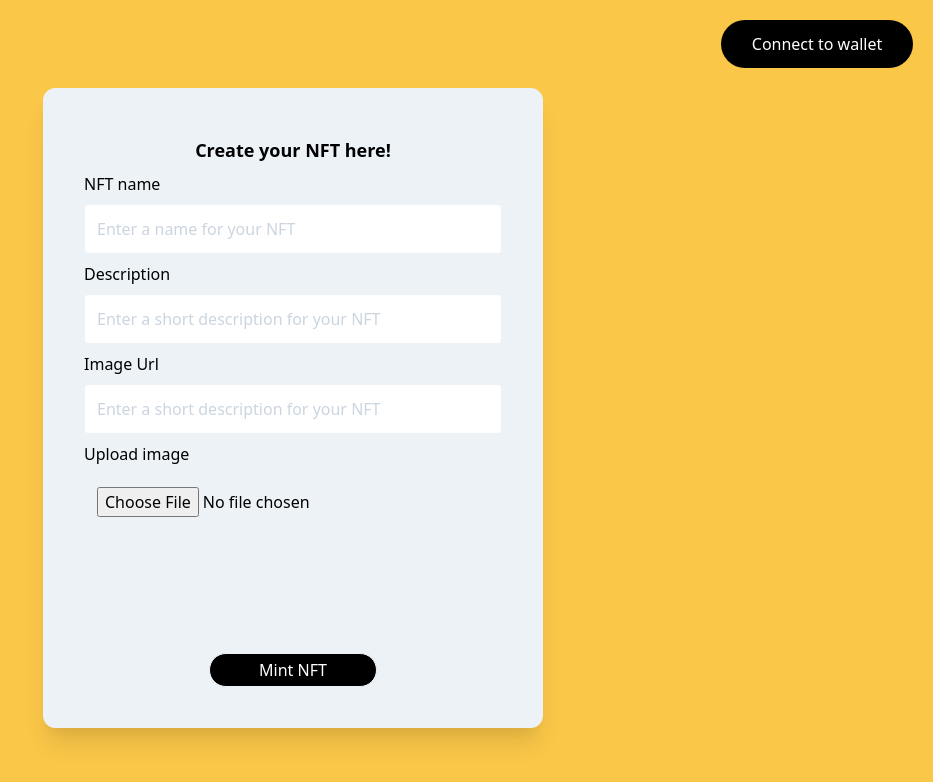
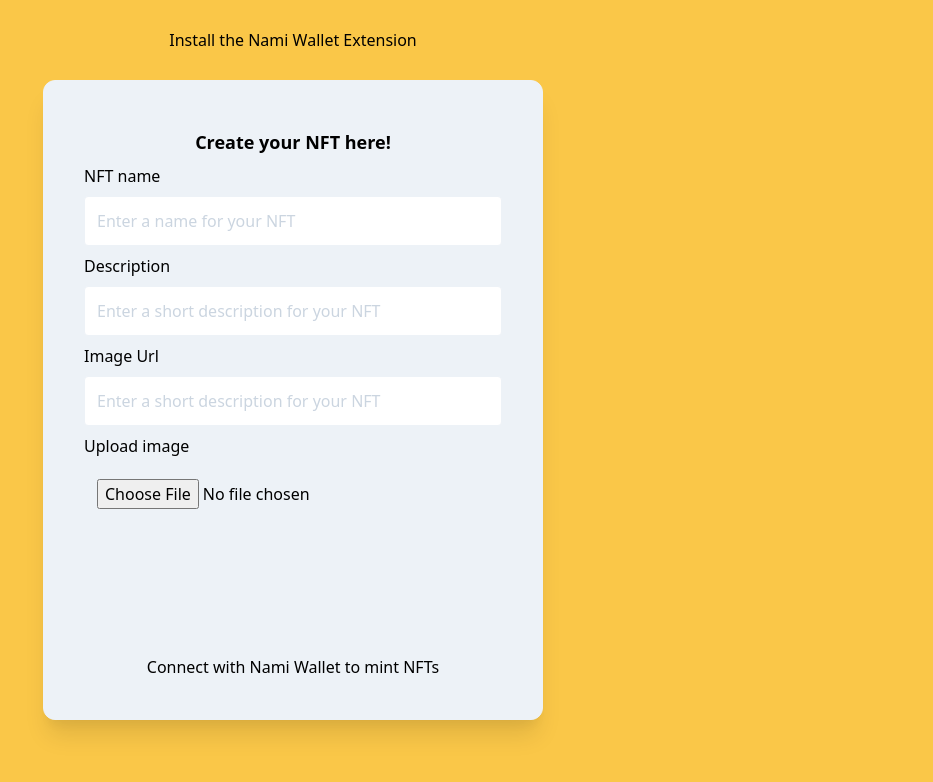
Before and after one commit to WottleNFT/wottlenft, a Next.js app in the folder frontend/: page /mint-nft in a window 1280 px wide. Shown: the top 782 px of the page, without its empty margins (347-1280 px from the left). Built offline with nearby package versions, Linux system fonts and the light colour scheme.

Commit message:
refactor wallet usage

```diff
--- a/frontend/src/Components/ConnectWalletButton.tsx
+++ b/frontend/src/Components/ConnectWalletButton.tsx
@@ -1,32 +1,40 @@
-import { storeWalletInfo } from "../lib/namiWallet";
+import React from "react";
+
+import { IonLabel } from "@ionic/react";
+
+import { initializeWallet, Status } from "../features/wallet/walletSlice";
+import { useAppDispatch } from "../hooks";
+import useWallet from "../hooks/useWallet";
+import WalletInfoPill from "./WalletInfoPill";
 
 const ConnectWalletButton: React.FC = () => {
-  const handleConnectWallet = () => {
-    const { cardano } = window;
-    // Check if there is a cardano provider
-    if (!cardano) {
-      // alert(
-      //   "Cardano provider not detected! Get the Nami Wallet extension first."
-      // );
-      return;
-    }
+  const wallet = useWallet();
+  const dispatch = useAppDispatch();
 
-    cardano
-      .enable()
-      .then(() => {
-        storeWalletInfo();
-      })
-      .then(() => {
-        // Convenient way to just update the page with the wallet info for now
-        window.location.reload();
-      })
-      .catch((_: Error) => {});
-  };
+  if (wallet.status === Status.Loading)
+    return (
+      <div className="flex h-20 place-items-center">
+        <IonLabel>Loading...</IonLabel>
+      </div>
+    );
+
+  if (wallet.status === Status.NoExtension)
+    return (
+      <div className="flex h-20 place-items-center">
+        <IonLabel>Install the Nami Wallet Extension</IonLabel>
+      </div>
+    );
+
+  if (wallet.status === Status.Enabled) {
+    return <WalletInfoPill {...wallet.state} />;
+  }
 
   return (
     <button
       className="self-end w-48 h-12 m-5 text-white bg-black rounded-full"
-      onClick={handleConnectWallet}
+      onClick={() =>
+        wallet.cardano.enable().then(() => dispatch(initializeWallet()))
+      }
     >
       Connect to wallet
     </button>
--- a/frontend/src/app/store.ts
+++ b/frontend/src/app/store.ts
@@ -1,5 +1,6 @@
 import { configureStore } from "@reduxjs/toolkit";
 
+// eslint-disable-next-line import/no-named-as-default
 import namiWalletReducer from "../features/wallet/walletSlice";
 
 export const store = configureStore({
--- a/frontend/src/features/wallet/walletSlice.ts
+++ b/frontend/src/features/wallet/walletSlice.ts
@@ -1,39 +1,138 @@
-import { createSlice, PayloadAction } from '@reduxjs/toolkit';
+import { createAsyncThunk, createSlice, PayloadAction } from "@reduxjs/toolkit";
 
-export interface WalletState {
-  connected: boolean;
-  balance: number | undefined;
-  address: string | undefined;
+import { HexCborString, Network } from "../../wallet";
+
+export enum Status {
+  NoExtension,
+  Loading,
+  NotEnabled,
+  Enabled,
 }
 
-export interface WalletInfo {
-  balance: number;
-  address: string;
-}
-
-const initialState: WalletState = {
-  connected: false,
-  balance: undefined,
-  address: undefined,
+export type NoExtension = {
+  status: Status.NoExtension;
 };
 
-export const walletSlice = createSlice({
-  name: 'namiWallet',
-  initialState,
-  reducers: {
-    setWalletInfo: (state, action: PayloadAction<WalletInfo>) => {
-      state.connected = true;
-      state.balance = action.payload.balance;
-      state.address = action.payload.address;
+export type Loading = {
+  status: Status.Loading;
+};
+
+export type NotEnabled = {
+  status: Status.NotEnabled;
+};
+
+export type Enabled = {
+  status: Status.Enabled;
+  state: WalletState;
+};
+
+export type WalletState = {
+  address: String;
+  balance: number;
+  network: Network;
+  backendApi: String;
+};
+
+type WalletStatus = NoExtension | Loading | NotEnabled | Enabled;
+
+const getBackendApi = (network: Network) => {
+  return network === 1
+    ? (process.env.mainnetApi as string)
+    : (process.env.testnetApi as string);
+};
+
+const initialState: WalletStatus = {
+  status: Status.Loading,
+};
+
+export const initializeWallet = createAsyncThunk(
+  "wallet/init",
+  async (): Promise<WalletStatus> => {
+    const { cardano } = window;
+    if (!cardano)
+      return {
+        status: Status.NoExtension,
+      };
+
+    if (!(await cardano.isEnabled())) {
+      return {
+        status: Status.NotEnabled,
+      };
+    }
+    const network = await cardano.getNetworkId();
+    const backendApi = getBackendApi(network);
+
+    const address = await cardano.getChangeAddress();
+    const res = await fetch(`${backendApi}/address/${address}/balance`);
+    const balance = (await res.json()).total_value;
+
+    return {
+      status: Status.Enabled,
+      state: {
+        address,
+        balance,
+        network,
+        backendApi,
+      },
+    };
+  }
+);
+
+const reducers = {
+  setLoading: (state: WalletStatus) => {
+    state.status = Status.Loading;
+  },
+  setNoExtension: (state: WalletStatus) => {
+    state.status = Status.NoExtension;
+  },
+  setNotEnabled: (state: WalletStatus) => {
+    state.status = Status.NotEnabled;
+  },
+  setEnabled: (state: WalletStatus, action: PayloadAction<Enabled>) => {
+    state.status = Status.Enabled;
+    (state as Enabled).state = action.payload.state;
+  },
+
+  addressChange: (
+    state: WalletStatus,
+    action: PayloadAction<HexCborString>
+  ) => {
+    if (state.status === Status.Enabled) state.state.address = action.payload;
+  },
+
+  networkChange: (state: WalletStatus, action: PayloadAction<Network>) => {
+    if (state.status === Status.Enabled) {
+      state.state.network = action.payload;
+      state.state.backendApi = getBackendApi(action.payload);
+    }
+  },
+
+  balanceChange: (state: WalletStatus, action: PayloadAction<number>) => {
+    if (state.status === Status.Enabled) state.state.balance = action.payload;
+  },
+};
+
+export const walletSlice = createSlice<WalletStatus, typeof reducers, "Wallet">(
+  {
+    name: "Wallet",
+    initialState,
+    reducers,
+    extraReducers: (builder) => {
+      builder.addCase(initializeWallet.fulfilled, (_, action) => {
+        return action.payload;
+      });
     },
-    disconnectWallet: (state) => {
-      state.connected = false;
-      state.balance = undefined;
-      state.address = undefined;
-    },
-  },
-});
+  }
+);
 
-export const { setWalletInfo, disconnectWallet } = walletSlice.actions;
+export const {
+  addressChange,
+  balanceChange,
+  networkChange,
+  setLoading,
+  setEnabled,
+  setNoExtension,
+  setNotEnabled,
+} = walletSlice.actions;
 
 export default walletSlice.reducer;
--- /dev/null
+++ b/frontend/src/hooks/index.ts
@@ -0,0 +1,6 @@
+import { TypedUseSelectorHook, useDispatch, useSelector } from "react-redux";
+
+import { AppDispatch, RootState } from "../app/store";
+
+export const useAppDispatch = () => useDispatch<AppDispatch>();
+export const useAppSelector: TypedUseSelectorHook<RootState> = useSelector;
--- /dev/null
+++ b/frontend/src/hooks/useWallet.ts
@@ -0,0 +1,45 @@
+import { useEffect } from "react";
+
+import { useAppDispatch, useAppSelector } from ".";
+import {
+  Enabled,
+  initializeWallet,
+  Loading,
+  NoExtension,
+  NotEnabled,
+  Status,
+} from "../features/wallet/walletSlice";
+import { NamiWallet } from "../wallet";
+
+type HasExtension = {
+  cardano: NamiWallet;
+};
+
+type Present = (HasExtension & Enabled) | (HasExtension & NotEnabled);
+type NotPresent = NoExtension | Loading;
+
+const useWallet = (): Present | NotPresent => {
+  const wallet = useAppSelector((state) => state.wallet);
+  const dispatch = useAppDispatch();
+
+  useEffect(() => {
+    dispatch(initializeWallet());
+  }, [dispatch]);
+
+  if (wallet.status === Status.Loading)
+    return {
+      status: Status.Loading,
+    };
+
+  if (wallet.status === Status.NoExtension)
+    return {
+      status: Status.NoExtension,
+    };
+
+  return {
+    cardano: window.cardano as NamiWallet,
+    ...wallet,
+  };
+};
+
+export default useWallet;
--- a/frontend/src/lib/namiWallet.ts
+++ /dev/null
@@ -1,79 +0,0 @@
-/**
- * Helper functions to get interact with Nami wallet
- * Only use in browser context
- */
-
-import cbor from "cbor";
-
-import { NamiWallet } from "../wallet";
-
-export type WalletInfo = {
-  network: number;
-  walletConnected: boolean;
-  balance: number;
-  address: string;
-};
-
-export const checkIfWalletConnected = async (): Promise<boolean> => {
-  const { cardano } = window;
-  return cardano !== undefined && (await cardano.isEnabled());
-};
-
-export const storeWalletInfo = async (): Promise<void> => {
-  const { cardano } = window;
-  const successfulConnection = await checkNamiWallet(cardano);
-  if (!successfulConnection) {
-    return;
-  }
-  const wallet = cardano as NamiWallet;
-  const balance = await wallet.getBalance();
-  const address = (await wallet.getUsedAddresses())[0];
-
-  // Stores wallet info in sessionstorage
-  sessionStorage.setItem("isConnected", "1");
-  sessionStorage.setItem("balance", cbor.decode(balance));
-  sessionStorage.setItem("address", address);
-
-  // console.log("Wallet info updated");
-};
-
-export const retrieveWalletInfo = async (): Promise<WalletInfo | undefined> => {
-  const { cardano } = window;
-  const successfulConnection = await checkNamiWallet(cardano);
-  if (!successfulConnection) return undefined;
-
-  const wallet = cardano as NamiWallet;
-  const network = await wallet.getNetworkId();
-  const balance = cbor.decode(await wallet.getBalance());
-  const address = (await wallet.getUsedAddresses())[0];
-
-  return {
-    network,
-    walletConnected: true,
-    balance,
-    address,
-  };
-};
-
-// Gets backend API depending on whether network is testnet or mainnet
-export const getBackendWalletAPI = (walletInfo: WalletInfo) => {
-  if (walletInfo.network) {
-    return process.env.mainnetApi;
-  }
-  return process.env.testnetApi;
-};
-
-const checkNamiWallet = async (
-  cardano: NamiWallet | undefined
-): Promise<boolean> => {
-  if (!cardano) {
-    // console.error("No cardano provider found");
-    return false;
-  }
-  const enabled = await cardano.isEnabled();
-  if (!enabled) {
-    // console.error("Wallet not connected");
-    return false;
-  }
-  return true;
-};
--- a/frontend/src/pages/mint-nft/index.tsx
+++ b/frontend/src/pages/mint-nft/index.tsx
@@ -1,16 +1,12 @@
-import React, { useEffect, useState } from "react";
+import React from "react";
 
 import { NFTStorage } from "nft.storage";
 import { useForm } from "react-hook-form";
 
 import ConnectWalletButton from "../../Components/ConnectWalletButton";
-import WalletInfoPill from "../../Components/WalletInfoPill";
-import {
-  getBackendWalletAPI,
-  retrieveWalletInfo,
-  WalletInfo,
-} from "../../lib/namiWallet";
-import { HexCborString, NamiWallet } from "../../wallet";
+import { Status } from "../../features/wallet/walletSlice";
+import useWallet from "../../hooks/useWallet";
+import { HexCborString } from "../../wallet";
 
 type Inputs = {
   nftName: string;
@@ -33,45 +29,19 @@ type TransactionResponse = {
 const MintNftPage = () => {
   const { register, handleSubmit, watch } = useForm<Inputs>();
   const watchImage = watch("image");
-  const [walletStatusReady, setWalletStatusReady] = useState(false);
-  const [walletInfo, setWalletInfo] = useState<WalletInfo | void>();
-
-  useEffect(() => {
-    const getWalletInfo = async () => {
-      const info = await retrieveWalletInfo();
-      setWalletInfo(info);
-      setWalletStatusReady(true);
-    };
-    getWalletInfo();
-  }, []);
+  const wallet = useWallet();
 
   return (
     <div className="flex flex-col items-center w-screen h-screen bg-primary-default">
-      {(() => {
-        if (!walletStatusReady) {
-          return "Loading...";
-        }
-        return walletInfo ? (
-          <WalletInfoPill
-            network={walletInfo.network}
-            balance={walletInfo.balance}
-            address={walletInfo.address}
-          />
-        ) : (
       <ConnectWalletButton />
-        );
-      })()}
       <div className="p-10 bg-gray-200 border shadow-xl h-4/5 w-500 rounded-xl">
         <form
           className="flex flex-col items-center h-full"
           onSubmit={handleSubmit(async (data) => {
-            // Store latest wallet info first to reduce API calls to nami wallet
-            const tempWalletInfo = await retrieveWalletInfo();
-            if (!walletInfo) {
-              // alert("Error connecting to wallet");
-              return;
-            }
-            const cardano = window.cardano as NamiWallet;
+            if (wallet.status !== Status.Enabled) return;
+
+            const { cardano, state } = wallet;
+            const { backendApi } = state;
             if (data.imageUrl) {
               const nftMetadata: Metadata = {
                 address: await cardano.getChangeAddress(),
@@ -82,33 +52,25 @@ const MintNftPage = () => {
               // console.log("Send metadata to backend...");
               // console.log(JSON.stringify(nftMetadata));
 
-              const response = await fetch(
-                `${getBackendWalletAPI(
-                  tempWalletInfo as WalletInfo
-                )}/nft/create`,
-                {
+              const response = await fetch(`${backendApi}/nft/create`, {
                 method: "POST",
                 body: JSON.stringify(nftMetadata),
                 headers: {
                   "Content-Type": "application/json",
                 },
-                }
-              );
+              });
 
               const { transaction }: TransactionResponse =
                 await response.json();
 
               const signature = await cardano.signTx(transaction, true);
-              await fetch(
-                `${getBackendWalletAPI(walletInfo as WalletInfo)}/nft/sign`,
-                {
+              await fetch(`${backendApi}/nft/sign`, {
                 method: "POST",
                 body: JSON.stringify({ signature, transaction }),
                 headers: {
                   "Content-Type": "application/json",
                 },
-                }
-              );
+              });
 
               // console.log(await signResponse.json());
               return;
@@ -138,7 +100,7 @@ const MintNftPage = () => {
               // console.log("Send metadata to backend...");
               // console.log(JSON.stringify(nftMetadata));
 
-              await fetch("http://localhost:8080/nft/create", {
+              await fetch(`${backendApi}/nft/create`, {
                 method: "POST",
                 body: JSON.stringify(nftMetadata),
               });
@@ -195,9 +157,14 @@ const MintNftPage = () => {
               />
             </label>
           </div>
-          <button className="w-2/5 h-16 mt-10 text-white bg-black border rounded-full">
+          {wallet.status === Status.Enabled && (
+            <button className="w-2/5 h-20 mt-10 text-white bg-black border rounded-full hover:bg-gray-800">
               Mint NFT
             </button>
+          )}
+          {wallet.status !== Status.Enabled && (
+            <div>Connect with Nami Wallet to mint NFTs</div>
+          )}
         </form>
       </div>
     </div>
--- a/frontend/src/pages/user-nfts/index.tsx
+++ b/frontend/src/pages/user-nfts/index.tsx
@@ -3,41 +3,24 @@ import React, { useEffect, useState } from "react";
 import { IonContent } from "@ionic/react";
 
 import NftList from "../../Components/UserNfts/NftList";
+import { Status } from "../../features/wallet/walletSlice";
+import useWallet from "../../hooks/useWallet";
 import { Meta } from "../../layout/Meta";
-import {
-  getBackendWalletAPI,
-  retrieveWalletInfo,
-  WalletInfo,
-} from "../../lib/namiWallet";
 import { Main } from "../../templates/Main";
 import { UTxO } from "../../types/UTxO";
-import { NamiWallet } from "../../wallet";
 
 const UserNfts = () => {
-  const [walletStatusReady, setWalletStatusReady] = useState(false);
-  const [walletInfo, setWalletInfo] = useState<WalletInfo | void>();
+  const wallet = useWallet();
   const [utxos, setUtxos] = useState<UTxO[]>([]);
 
   useEffect(() => {
-    const getWalletInfo = async () => {
-      const info = await retrieveWalletInfo();
-      setWalletInfo(info);
-      setWalletStatusReady(true);
-    };
-    getWalletInfo();
-  }, []);
-
-  useEffect(() => {
     const fetchUtxos = async () => {
-      if (!walletInfo) {
+      if (wallet.status !== Status.Enabled) {
         return;
       }
-      const cardano = window.cardano as NamiWallet;
-      fetch(
-        `${getBackendWalletAPI(
-          walletInfo as WalletInfo
-        )}/address/${await cardano.getChangeAddress()}/utxo`
-      )
+      const { state } = wallet;
+      const { backendApi, address } = state;
+      fetch(`${backendApi}/address/${address}/utxo`)
         .then((res) => res.json())
         .then((data) => {
           setUtxos(data);
@@ -47,7 +30,7 @@ const UserNfts = () => {
         });
     };
     fetchUtxos();
-  }, [walletInfo]);
+  }, [wallet]);
 
   function getNfts() {
     const nfts = utxos
@@ -66,9 +49,9 @@ const UserNfts = () => {
       }
     >
       <IonContent>
-        {!walletInfo ? (
-          <p className="w-full text-center text-2xl font-mono p-4">
-            {walletStatusReady
+        {wallet.status !== Status.Enabled ? (
+          <p className="w-full p-4 font-mono text-2xl text-center">
+            {wallet.status !== Status.Loading
               ? "Please Connect Nami Wallet First!"
               : "Loading Your Wallet..."}
           </p>
--- a/frontend/src/templates/Main.tsx
+++ b/frontend/src/templates/Main.tsx
@@ -1,10 +1,9 @@
-import React, { ReactNode, useEffect, useState } from "react";
+import React, { ReactNode } from "react";
 
 import {
   IonButton,
   IonButtons,
   IonHeader,
-  IonLabel,
   IonPage,
   IonTitle,
   IonToolbar,
@@ -13,8 +12,8 @@ import { useRouter } from "next/router";
 
 import ConnectWalletButton from "../Components/ConnectWalletButton";
 import SideMenu, { MenuButton } from "../Components/SideMenu";
-import WalletInfoPill from "../Components/WalletInfoPill";
-import { retrieveWalletInfo, WalletInfo } from "../lib/namiWallet";
+import { Status } from "../features/wallet/walletSlice";
+import useWallet from "../hooks/useWallet";
 
 type IMainProps = {
   meta: ReactNode;
@@ -23,25 +22,13 @@ type IMainProps = {
 
 const Main = (props: IMainProps) => {
   const router = useRouter();
-
-  const [walletStatusReady, setWalletStatusReady] = useState(false);
-  const [walletInfo, setWalletInfo] = useState<WalletInfo | void>();
-
-  useEffect(() => {
-    const getWalletInfo = async () => {
-      const info = await retrieveWalletInfo();
-      setWalletInfo(info);
-      setWalletStatusReady(true);
-    };
-    getWalletInfo();
-  }, []);
-
+  const wallet = useWallet();
   return (
     <div>
       {props.meta}
       <SideMenu />
       <IonPage id="main">
-        <IonHeader className="ion-no-border h-20">
+        <IonHeader className="h-20 ion-no-border">
           <IonToolbar color="primary" className="h-full">
             <div className="flex flex-row">
               <MenuButton />
@@ -56,27 +43,11 @@ const Main = (props: IMainProps) => {
             <IonButtons slot="end" className="flex items-center">
               <IonButton routerLink="/about">About</IonButton>
               <IonButton routerLink="/mint-nft">Mint NFT</IonButton>
-              {walletInfo && (
+              {wallet.status === Status.Enabled && (
                 <IonButton routerLink="/user-nfts">My NFTs</IonButton>
               )}
-              {(() => {
-                if (!walletStatusReady) {
-                  return (
-                    <div className="h-20 flex place-items-center">
-                      <IonLabel>Loading...</IonLabel>
-                    </div>
-                  );
-                }
-                return walletInfo ? (
-                  <WalletInfoPill
-                    network={walletInfo.network}
-                    balance={walletInfo.balance}
-                    address={walletInfo.address}
-                  />
-                ) : (
-                  <ConnectWalletButton />
-                );
-              })()}
+
+              <ConnectWalletButton />
             </IonButtons>
           </IonToolbar>
         </IonHeader>
```
Also changed, not shown: frontend/src/Components/WalletInfoPill.tsx (+5 -9 lines), frontend/src/wallet.d.ts (+11 -1 lines). Lines whose indentation alone changed are shown as unchanged.
